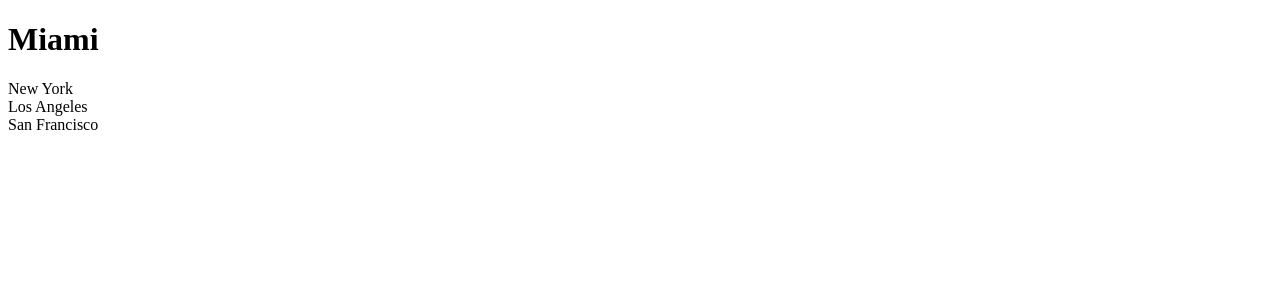
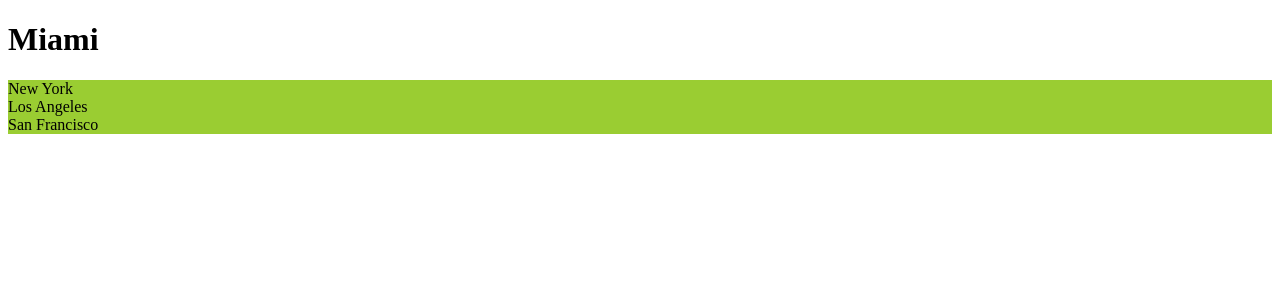
Before and after one commit to MBATheGamer/react-for-beginners, a React (Vite) app: page / in a window 1280 px wide. Shown: the top 300 px of the page. Built offline with nearby package versions, Linux system fonts and the light colour scheme.

Commit message:
CSS Modules

```diff
--- a/src/components/ListGroup/index.tsx
+++ b/src/components/ListGroup/index.tsx
@@ -1,5 +1,5 @@
 import { useState } from "react";
-import "./styles.css";
+import styles from "./styles.module.css";
 
 type Props = {
   heading: string;
@@ -14,7 +14,7 @@ export default function ListGroup({ heading, items, onSelectItem }: Props) {
     <>
       <h1>{heading}</h1>
       {items.length === 0 && <p>No item found</p>}
-      <ul className="list-group">
+      <ul className={[styles.listGroup, styles.container].join(" ")}>
         {items.map((item, index) => (
           <li
             key={item}
--- a/src/components/ListGroup/styles.css
+++ /dev/null
@@ -1,4 +0,0 @@
-.list-group {
-  list-style: none;
-  padding: 0;
-}
--- /dev/null
+++ b/src/components/ListGroup/styles.module.css
@@ -0,0 +1,8 @@
+.listGroup {
+  list-style: none;
+  padding: 0;
+}
+
+.container {
+  background: yellowgreen;
+}
```
